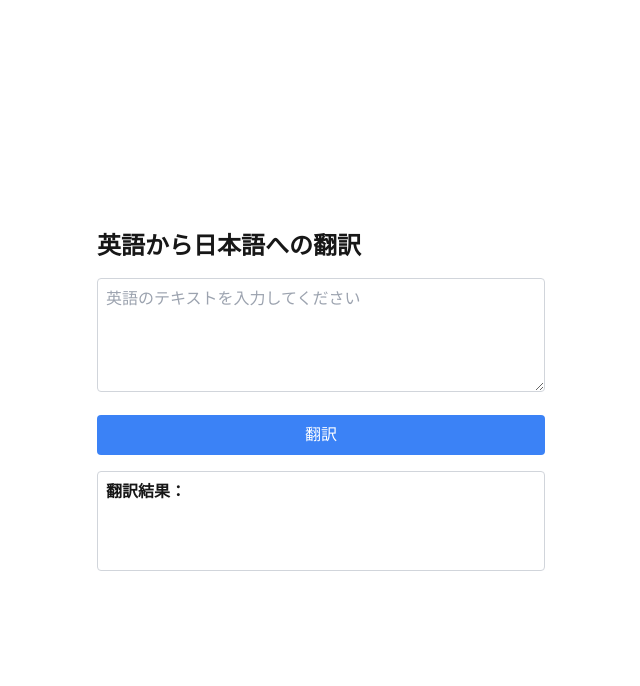
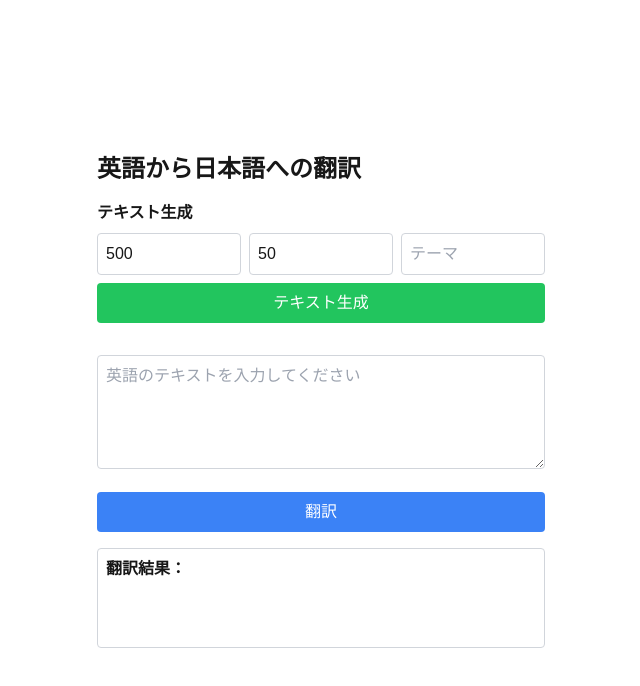
Before and after one commit to toko14/lingo.ai, a Next.js app: page / in a window 1280 px wide. Shown: the top 686 px of the page, without its empty margins (319-959 px from the left). Built offline with nearby package versions, Linux system fonts and the light colour scheme; no server answers.

Commit message:
文章生成機能追加

```diff
--- a/src/app/page.tsx
+++ b/src/app/page.tsx
@@ -1,40 +1,13 @@
 "use client";
 
-import { useState } from "react";
-import { translateText } from "@/utils/translate";
+import TranslationForm from "@/components/TranslationForm";
 
 export default function Home() {
-  const [inputText, setInputText] = useState("");
-  const [translatedText, setTranslatedText] = useState("");
-
-  const handleTranslate = async () => {
-    if (inputText) {
-      const result = await translateText(inputText);
-      setTranslatedText(result);
-    }
-  };
-
   return (
     <div className="flex flex-col items-center justify-center min-h-screen p-8">
       <main className="w-full max-w-md">
         <h1 className="text-2xl font-bold mb-4">英語から日本語への翻訳</h1>
-        <textarea
-          className="w-full p-2 border border-gray-300 rounded mb-4"
-          rows={4}
-          value={inputText}
-          onChange={(e) => setInputText(e.target.value)}
-          placeholder="英語のテキストを入力してください"
-        />
-        <button
-          className="w-full bg-blue-500 text-white p-2 rounded mb-4"
-          onClick={handleTranslate}
-        >
-          翻訳
-        </button>
-        <div className="border border-gray-300 rounded p-2 min-h-[100px]">
-          <h2 className="font-bold mb-2">翻訳結果：</h2>
-          <p>{translatedText}</p>
-        </div>
+        <TranslationForm />
       </main>
     </div>
   );
--- /dev/null
+++ b/src/components/TranslationForm.tsx
@@ -0,0 +1,77 @@
+import React, { useState } from "react";
+import { translateText } from "@/utils/translate";
+import { generateEnglishText } from "@/utils/text_generater";
+
+export default function TranslationForm() {
+  const [inputText, setInputText] = useState("");
+  const [translatedText, setTranslatedText] = useState("");
+  const [toeicScore, setToeicScore] = useState(500);
+  const [wordCount, setWordCount] = useState(50);
+  const [theme, setTheme] = useState("");
+
+  const handleTranslate = async () => {
+    if (inputText) {
+      const result = await translateText(inputText);
+      setTranslatedText(result);
+    }
+  };
+
+  const handleGenerateText = async () => {
+    const generatedText = await generateEnglishText(toeicScore, wordCount, theme);
+    setInputText(generatedText);
+  };
+
+  return (
+    <div>
+      <div className="mb-4">
+        <h2 className="font-bold mb-2">テキスト生成</h2>
+        <div className="flex gap-2 mb-2">
+          <input
+            type="number"
+            className="w-1/3 p-2 border border-gray-300 rounded"
+            value={toeicScore}
+            onChange={(e) => setToeicScore(Number(e.target.value))}
+            placeholder="TOEICスコア"
+          />
+          <input
+            type="number"
+            className="w-1/3 p-2 border border-gray-300 rounded"
+            value={wordCount}
+            onChange={(e) => setWordCount(Number(e.target.value))}
+            placeholder="単語数"
+          />
+          <input
+            type="text"
+            className="w-1/3 p-2 border border-gray-300 rounded"
+            value={theme}
+            onChange={(e) => setTheme(e.target.value)}
+            placeholder="テーマ"
+          />
+        </div>
+        <button
+          className="w-full bg-green-500 text-white p-2 rounded mb-4"
+          onClick={handleGenerateText}
+        >
+          テキスト生成
+        </button>
+      </div>
+      <textarea
+        className="w-full p-2 border border-gray-300 rounded mb-4"
+        rows={4}
+        value={inputText}
+        onChange={(e) => setInputText(e.target.value)}
+        placeholder="英語のテキストを入力してください"
+      />
+      <button
+        className="w-full bg-blue-500 text-white p-2 rounded mb-4"
+        onClick={handleTranslate}
+      >
+        翻訳
+      </button>
+      <div className="border border-gray-300 rounded p-2 min-h-[100px]">
+        <h2 className="font-bold mb-2">翻訳結果：</h2>
+        <p>{translatedText}</p>
+      </div>
+    </div>
+  );
+}
--- /dev/null
+++ b/src/utils/text_generater.ts
@@ -0,0 +1,16 @@
+import { GoogleGenerativeAI } from "@google/generative-ai";
+
+const genAI = new GoogleGenerativeAI(process.env.NEXT_PUBLIC_GEMINI_API_KEY as string);
+
+export async function generateEnglishText(toeicScore: number, wordCount: number, theme: string): Promise<string> {
+  try {
+    const model = genAI.getGenerativeModel({ model: "gemini-pro" });
+    const prompt = `TOEICスコア${toeicScore}の英語力で、${wordCount}語程度の英文を生成してください。テーマは「${theme}」です。`;
+    const result = await model.generateContent(prompt);
+    const response = await result.response;
+    return response.text();
+  } catch (error) {
+    console.error("テキスト生成エラー:", error);
+    return "テキスト生成中にエラーが発生しました。";
+  }
+}
```
